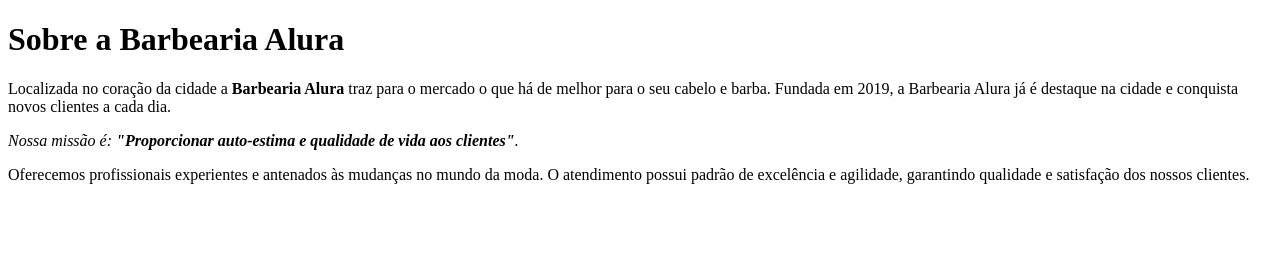
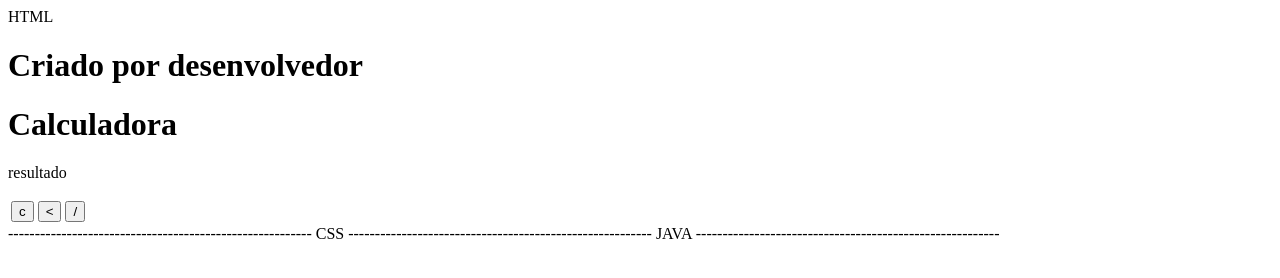
Before and after one commit to geladeiraeletrolux/javamaluco, a plain HTML site: page index.html in a window 1280 px wide. Drawn offline with Linux system fonts and the light colour scheme.

Commit message:
Add files via upload

```diff
--- a/index.html
+++ b/index.html
@@ -1,18 +1,47 @@
+HTML
+
 <!DOCTYPE html>
-<html lang="pt-br">
+
+<html>
     <head>
-        <meta charset="UTF-8">
-        <title>Barbearia Alura</title>
+        <title>Calculadora</title>
+        <meta harset="UTF-8">
+        <meta name="viewport" content="width-device-width, initial-scale=1.0">
+        <link rel="stylesheet" href="styles.css">
+        <script source="main.js"></script>
     </head>
+
     <body>
-        <h1>Sobre a Barbearia Alura</h1>
+        <div class="fundo">
+            <h1>Criado por desenvolvedor</h1>
+            <div class="Calculadora">
+                <h1>Calculadora</h1>
+                <p id="resultado">resultado</p>
+                <table>
+                  <tr>
+                    <td><button>c</button></td>
+                    <td><button><</button></td>
+                    <td><button>/</button></td>
+                  </tr>
 
-        <p>Localizada no coração da cidade a <strong>Barbearia Alura</strong> traz para o mercado o que há de melhor para o seu cabelo e barba.
-        Fundada em 2019, a Barbearia Alura já é destaque na cidade e conquista novos clientes a cada dia.</p>
 
-        <p><em>Nossa missão é: <strong>"Proporcionar auto-estima e qualidade de vida aos clientes"</strong>.</em></p>
 
-        <p>Oferecemos profissionais experientes e antenados às mudanças no mundo da moda.
-        O atendimento possui padrão de excelência e agilidade, garantindo qualidade e satisfação dos nossos clientes.</p>
+
+
+
+
+
+
+
+
+                </table>
+            </div>
+        </div>
     </body>
 </html>
+
+---------------------------------------------------------
+CSS
+---------------------------------------------------------
+JAVA
+---------------------------------------------------------
```
Also changed, not shown: main.js (added), styles.css (added).
